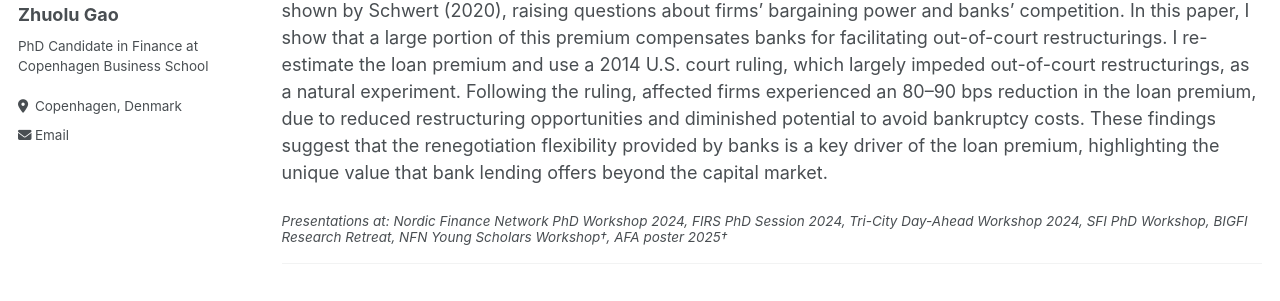
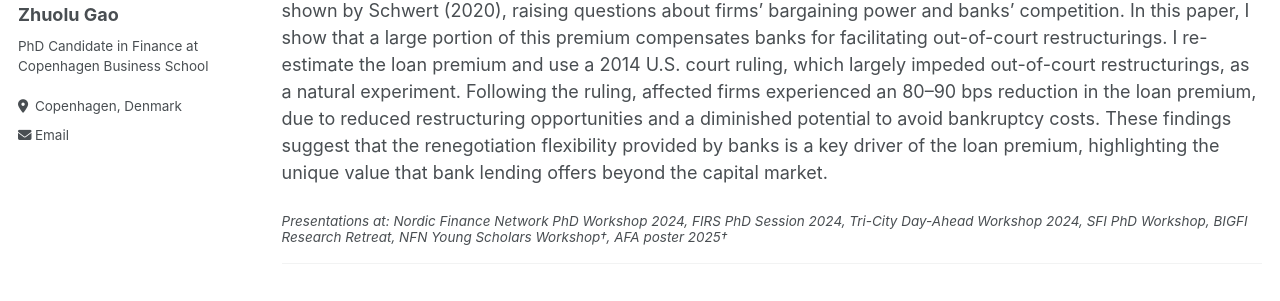
Before and after one commit to zhuolugao/zhuolugao.github.io, a Jekyll site: the page built from _pages/research.md, in a window 1280 px wide and 900 px high. Shown: the part 305-606 px from the top of the window. Built offline with Jekyll 4.4.1, drawn with Linux system fonts in a browser that asks for light colours; some of the changed text lies outside the part shown.

Commit message:
Update abstract.md

```diff
--- a/_pages/research.md
+++ b/_pages/research.md
@@ -17,7 +17,7 @@ author_profile: true
 **Disentangling the Loan Premium: The Value of Bank Lending**
 (Draft upon request by email)
 
-Firms borrowing from both banks and the corporate bond market pay a substantial premium on bank loans, as shown by Schwert (2020), raising questions about firms' bargaining power and banks' competition. In this paper, I show that a large portion of this premium compensates banks for facilitating out-of-court restructurings. I re-estimate the loan premium and use a 2014 U.S. court ruling, which largely impeded out-of-court restructurings, as a natural experiment. Following the ruling, affected firms experienced an 80–90 bps reduction in the loan premium, due to reduced restructuring opportunities and diminished potential to avoid bankruptcy costs. These findings suggest that the renegotiation flexibility provided by banks is a key driver of the loan premium, highlighting the unique value that bank lending offers beyond the capital market.
+Firms borrowing from both banks and the corporate bond market pay a substantial premium on bank loans, as shown by Schwert (2020), raising questions about firms' bargaining power and banks' competition. In this paper, I show that a large portion of this premium compensates banks for facilitating out-of-court restructurings. I re-estimate the loan premium and use a 2014 U.S. court ruling, which largely impeded out-of-court restructurings, as a natural experiment. Following the ruling, affected firms experienced an 80–90 bps reduction in the loan premium, due to reduced restructuring opportunities and a diminished potential to avoid bankruptcy costs. These findings suggest that the renegotiation flexibility provided by banks is a key driver of the loan premium, highlighting the unique value that bank lending offers beyond the capital market.
 
 
 #### *Presentations at: Nordic Finance Network PhD Workshop 2024, FIRS PhD Session 2024, Tri-City Day-Ahead Workshop 2024, SFI PhD Workshop, BIGFI Research Retreat, NFN Young Scholars Workshop†, AFA poster 2025†*
```
